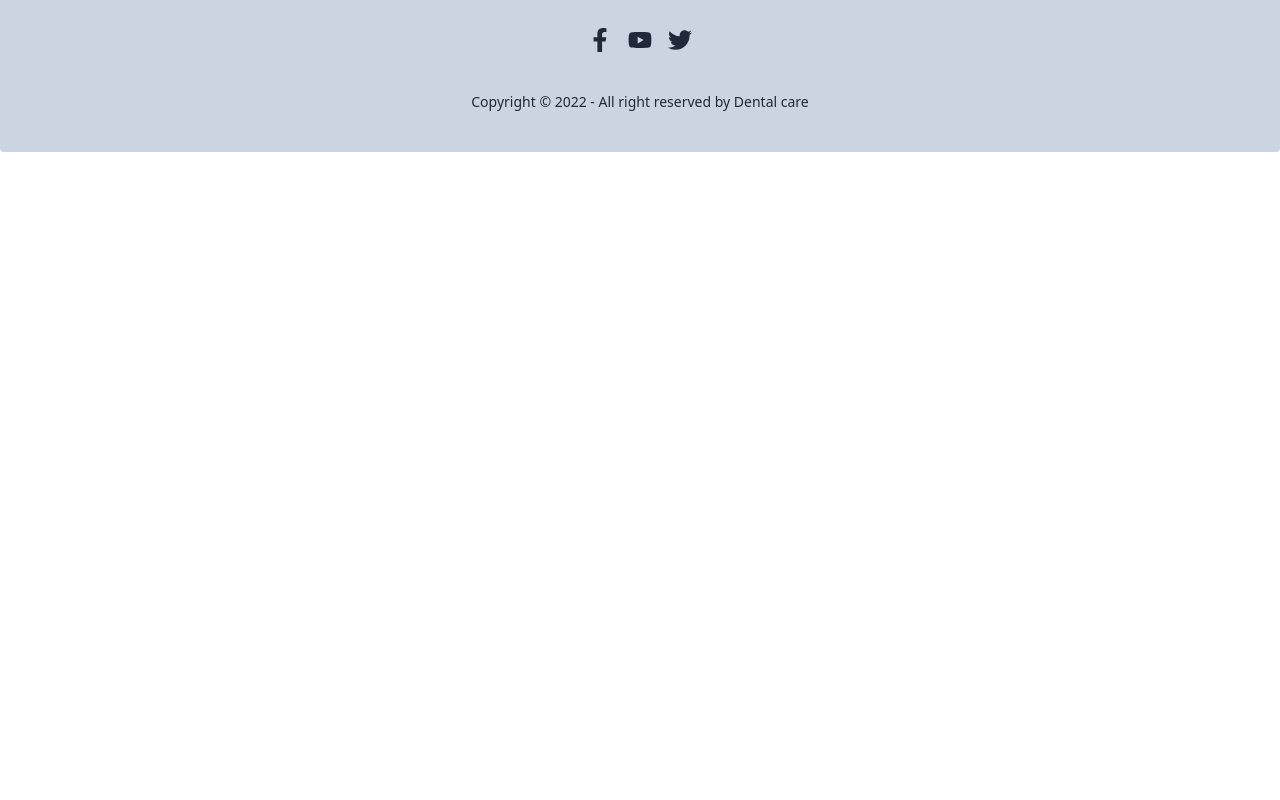
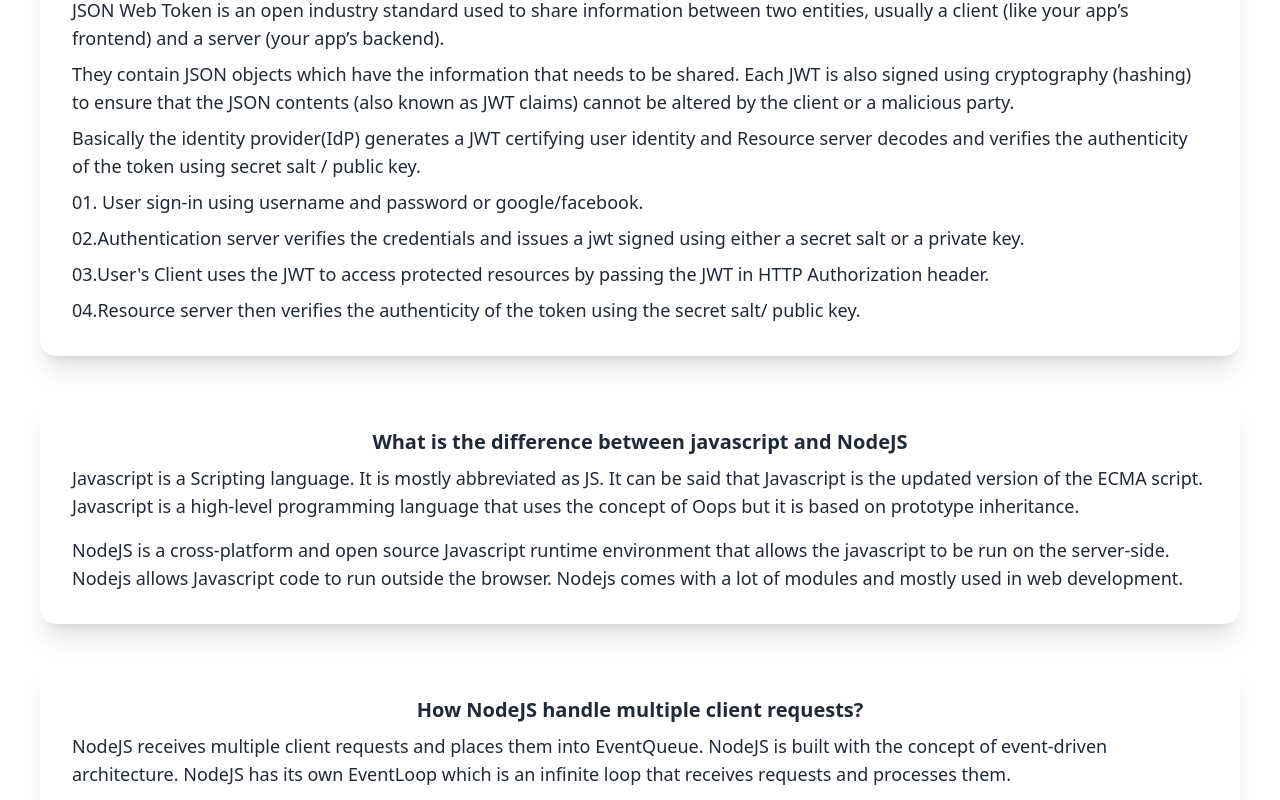
Before and after one commit to Shovon15/Dental-Care-Client, a React (Create React App) app: page /blog in a window 1280 px wide. Shown: the part 400-1200 px from the top of the page. Before the commit the page ends 800 px from the top, so only its background shows below. Built offline with nearby package versions, Linux system fonts and the light colour scheme; no server answers.

Commit message:
add blog questions

```diff
--- a/src/Pages/Blogs/Blogs.js
+++ b/src/Pages/Blogs/Blogs.js
@@ -2,7 +2,7 @@ import React from "react";
 
 const Blogs = () => {
     return (
-        <div>
+        <div className="text-start">
             <div className="card w-auto bg-base-100 shadow-xl m-10">
                 <div className="card-body">
                     <h2 className="card-title font-bold mx-auto ">Difference between SQL and NoSQL</h2>
@@ -13,6 +13,65 @@ const Blogs = () => {
                     </p>
                 </div>
             </div>
+            <div className="card w-auto bg-base-100 shadow-xl m-10">
+                <div className="card-body">
+                    <h2 className="card-title font-bold mx-auto ">What is a JWT and how does it work?</h2>
+                    <p className="text-lg">
+                        JSON Web Token is an open industry standard used to share information between two entities,
+                        usually a client (like your app’s frontend) and a server (your app’s backend).
+                    </p>
+                    <p className="text-lg">
+                        They contain JSON objects which have the information that needs to be shared. Each JWT is also
+                        signed using cryptography (hashing) to ensure that the JSON contents (also known as JWT claims)
+                        cannot be altered by the client or a malicious party.
+                    </p>
+                    <p className="text-lg">
+                        Basically the identity provider(IdP) generates a JWT certifying user identity and Resource
+                        server decodes and verifies the authenticity of the token using secret salt / public key.
+                    </p>
+                    <p className="text-lg">01. User sign-in using username and password or google/facebook.</p>
+                    <p className="text-lg">
+                        02.Authentication server verifies the credentials and issues a jwt signed using either a secret
+                        salt or a private key.
+                    </p>
+                    <p className="text-lg">
+                        03.User's Client uses the JWT to access protected resources by passing the JWT in HTTP
+                        Authorization header.
+                    </p>
+                    <p className="text-lg">
+                        04.Resource server then verifies the authenticity of the token using the secret salt/ public
+                        key.
+                    </p>
+                </div>
+            </div>
+            <div className="card w-auto bg-base-100 shadow-xl m-10">
+                <div className="card-body">
+                    <h2 className="card-title font-bold mx-auto ">
+                        What is the difference between javascript and NodeJS
+                    </h2>
+                    <p className="text-lg mb-2">
+                        Javascript is a Scripting language. It is mostly abbreviated as JS. It can be said that
+                        Javascript is the updated version of the ECMA script. Javascript is a high-level programming
+                        language that uses the concept of Oops but it is based on prototype inheritance.{" "}
+                    </p>
+                    <p className="text-lg">
+                        NodeJS is a cross-platform and open source Javascript runtime environment that allows the
+                        javascript to be run on the server-side. Nodejs allows Javascript code to run outside the
+                        browser. Nodejs comes with a lot of modules and mostly used in web development.
+                    </p>
+                </div>
+            </div>
+            <div className="card w-auto bg-base-100 shadow-xl m-10">
+                <div className="card-body">
+                    <h2 className="card-title font-bold mx-auto ">How NodeJS handle multiple client requests?</h2>
+                    <p className="text-lg">
+                        {" "}
+                        NodeJS receives multiple client requests and places them into EventQueue. NodeJS is built with
+                        the concept of event-driven architecture. NodeJS has its own EventLoop which is an infinite loop
+                        that receives requests and processes them.
+                    </p>
+                </div>
+            </div>
         </div>
     );
 };
--- a/src/Pages/Home/Home/Home.js
+++ b/src/Pages/Home/Home/Home.js
@@ -16,12 +16,12 @@ const Home = () => {
                     <h1>Dental Care</h1>
                     <h1>MR. John Joe</h1>
                     <h1 className="text-3xl">Doctor of Dental Surgery</h1>
-                    <Link to="/">
+                    <Link to="#services">
                         <button className="btn btn-outline btn-primary bg-white m-3 px-7">OUR SERVICES</button>
                     </Link>
                 </div>
             </div>
-            <div>
+            <div id="services">
                 <h1 className="text-3xl text-center font-bold m-4">OUR SERVICES</h1>
                 <Link to="/addService">
                     <button className="btn btn-outline btn-primary bg-white m-3 px-7 ">Add Services</button>
```
